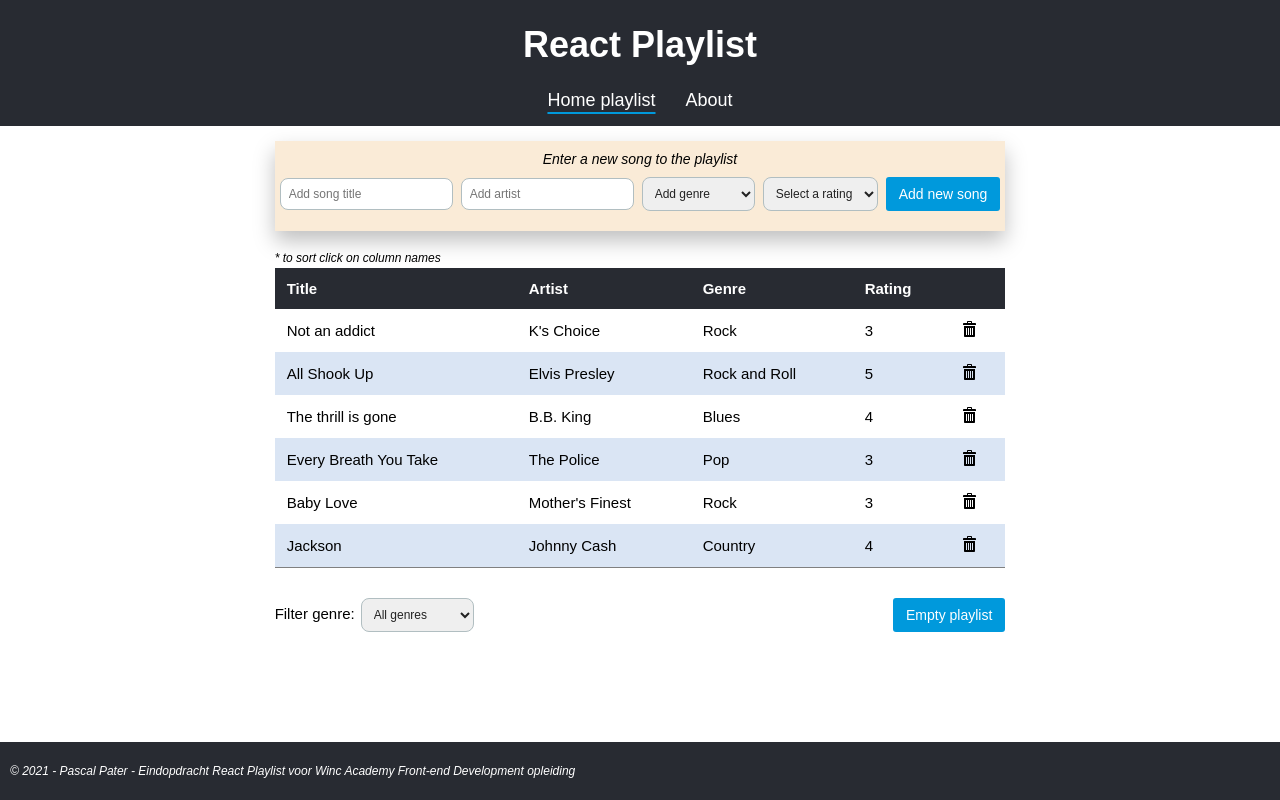
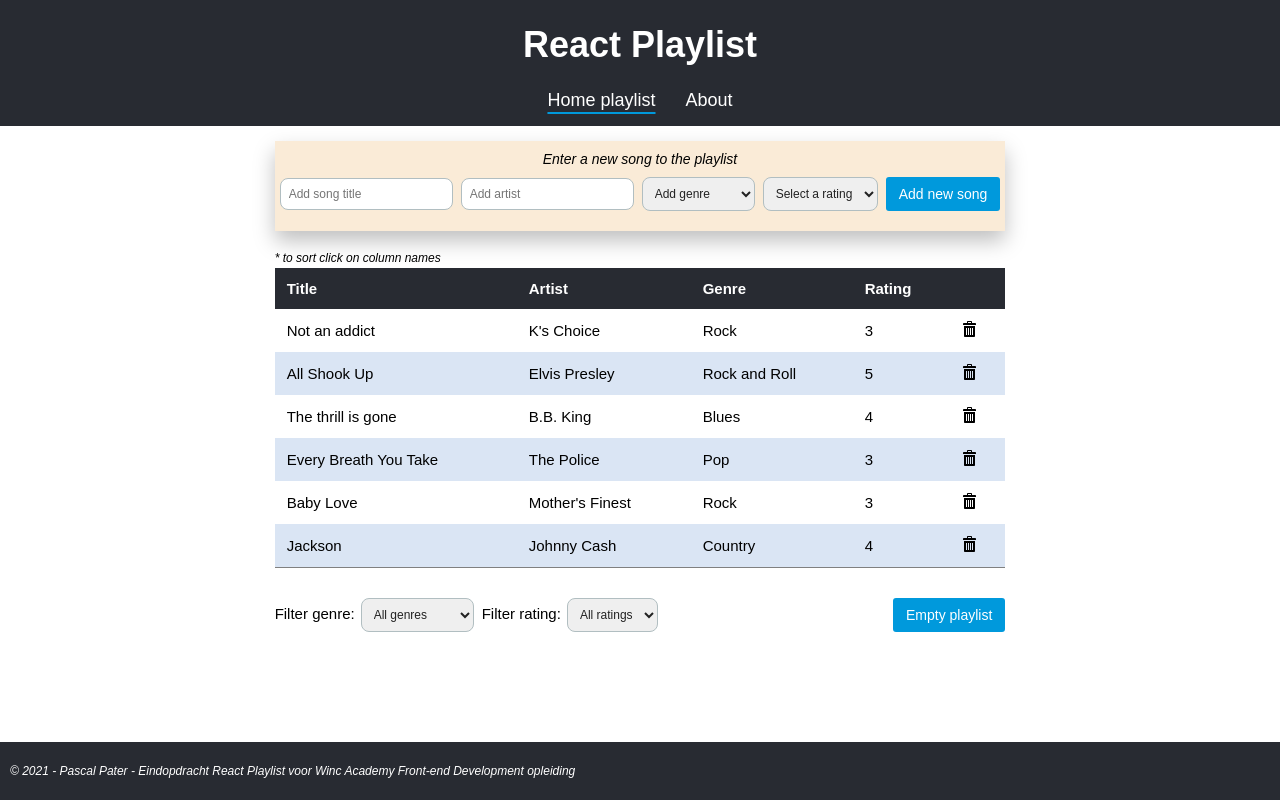
Before and after one commit to PasquinelP/pascal_pater-eindopdracht-React-Playlist, a React (Create React App) app: page / in a window 1280 px wide. Built offline with nearby package versions, Linux system fonts and the light colour scheme; the HTML template or start-up script is replaced by a standard one.

Commit message:
add rating filter

```diff
--- a/src/components/Filter.js
+++ b/src/components/Filter.js
@@ -3,18 +3,20 @@
 
 const Filter = () => {
 
-  const { filteredGenre, handleGenreChange } = useApp();
+  const { filteredGenre, filteredRating, handleGenreChange, handleRatingChange } = useApp();
 
 
   return (
     <div className="filter-options">
+
+      {/* Filter genre */}
       <label htmlFor="filteredGenre">Filter genre:</label>
       <select
         value={filteredGenre}
         onChange={handleGenreChange}
         name="filteredGenre"
       >
-        <option value="">All genres</option>
+        <option value="All">All genres</option>
         <option value="Blues">Blues</option>
         <option value="Country">Country</option>
         <option value="HipHop">HipHop</option>
@@ -25,6 +27,22 @@
         <option value="Rock and Roll">Rock and Roll</option>
         <option value="Rock">Rock</option>
       </select>
+
+      {/* Filter rating */}
+      <label htmlFor="filteredRating">Filter rating:</label>
+      <select
+        value={filteredRating}
+        onChange={handleRatingChange}
+        name="filteredRating"
+      >
+        <option value="All">All ratings</option>
+        <option value="1">1</option>
+        <option value="2">2</option>
+        <option value="3">3</option>
+        <option value="4">4</option>
+        <option value="5">5</option>
+      </select>
+
     </div>
   );
 };
```
